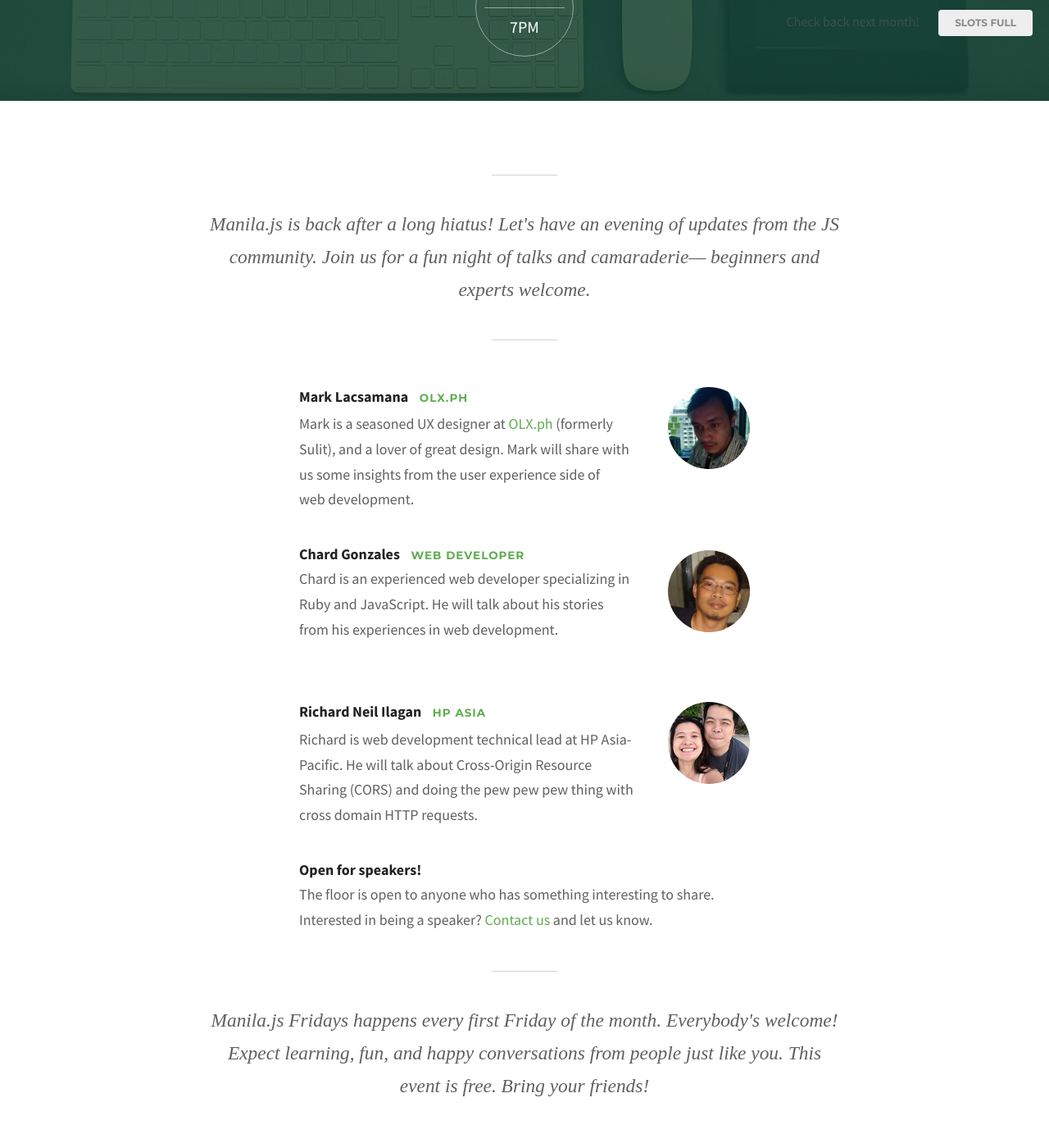
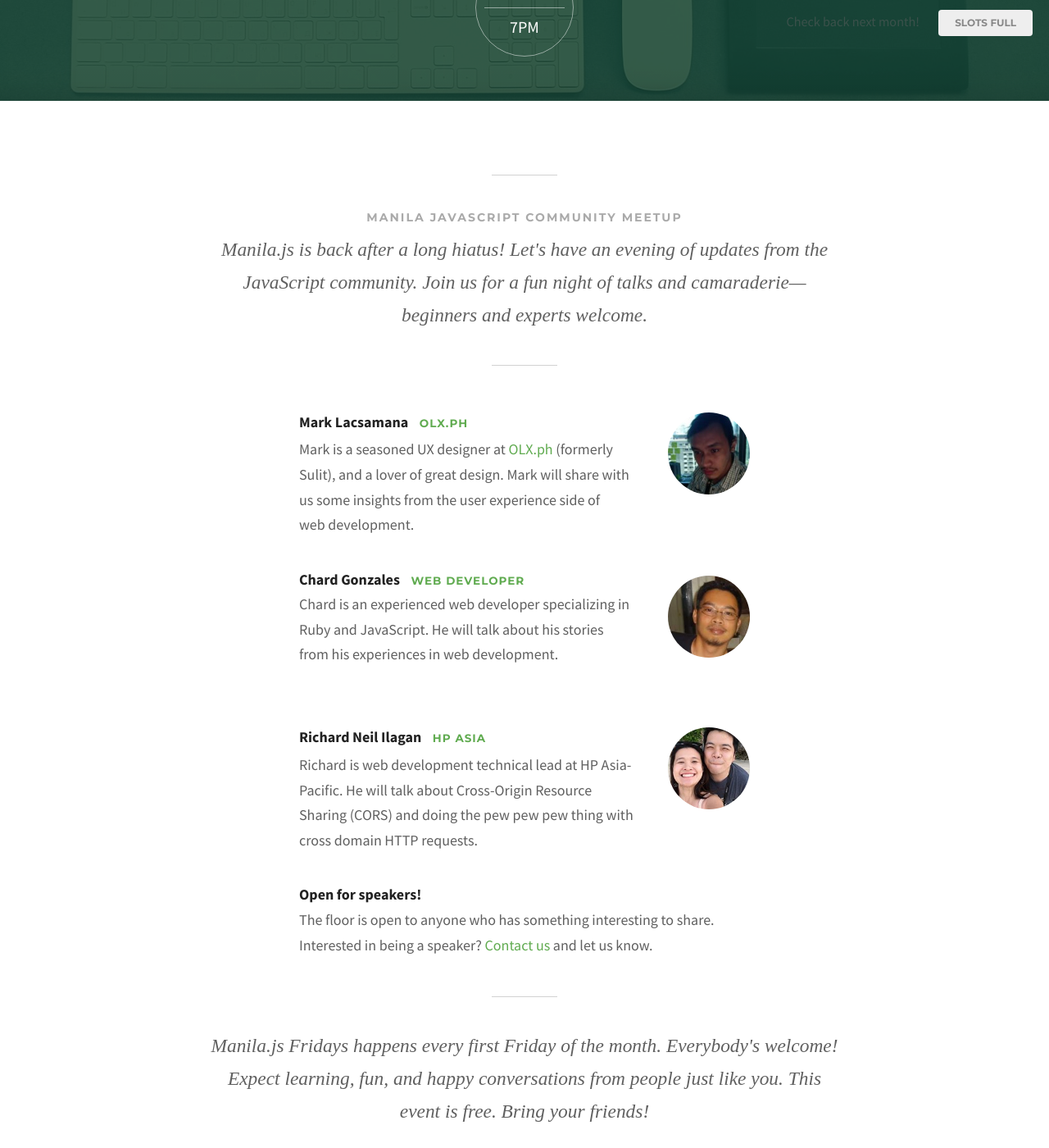
Before and after one commit to manilajs/manilajs.com, a Jekyll site: the page built from index.html, in a window 1280 px wide and 1400 px high, scrolled down 365 px. Shown: the whole window at 82% size. Built offline with Jekyll 4.4.1, drawn with Linux system fonts in a browser that asks for light colours; nearby versions of some CDN libraries; some web fonts are replaced.

Commit message:
More style updates.

```diff
--- a/_layouts/event.html
+++ b/_layouts/event.html
@@ -149,6 +149,7 @@
     <div class='in'>
       {% if page.opening %}
       <div class="closing top">
+        <h4 class='preface'>Manila JavaScript Community Meetup</h4>
         {{ page.opening }}
       </div>
       {% endif %}
--- a/assets/style.css
+++ b/assets/style.css
@@ -726,15 +726,16 @@
   border-radius: 2px;
 }
 
-.content-section h4 {
-  font-weight: bold;
-  font-size: 1.3em;
+.content-section h4,
+.content-section h4 a,
+.content-section h4 a:visited {
+  font-weight: 100;
+  font-family: open sans, sans-serif;
   color: #222;
 }
 
-.content-section h4 a:visited,
-.content-section h4 a {
-  color: #222;
+.content-section h4 {
+  font-size: 1.6em;
 }
 
 .content-section a:visited,
@@ -819,6 +820,17 @@
   text-align: center;
 }
 
+.closing .preface {
+  font-weight: bold;
+  color: #aaa;
+  font-family: montserrat, sans-serif;
+  letter-spacing: 2px;
+  font-size: 0.6em;
+  text-transform: uppercase;
+  font-style: normal;
+  margin-bottom: 0.5em;
+}
+
 @media (min-width: 768px) {
   .closing {
     width: 140%;
@@ -846,11 +858,6 @@
 }
 
 /* -- */
-
-.venue .location h4 {
-  font-size: 1.2em;
-  font-weight: bold;
-}
 
 .venue .location a.map {
   margin-top: 30px;
--- a/index.html
+++ b/index.html
@@ -19,7 +19,7 @@
 
 opening:
   Manila.js is back after a long hiatus! Let's have an evening of updates
-  from the JS community. Join us for a fun night of talks and camaraderie—
+  from the JavaScript community. Join us for a fun night of talks and camaraderie—
   beginners and experts welcome.
 
 venue:
```
